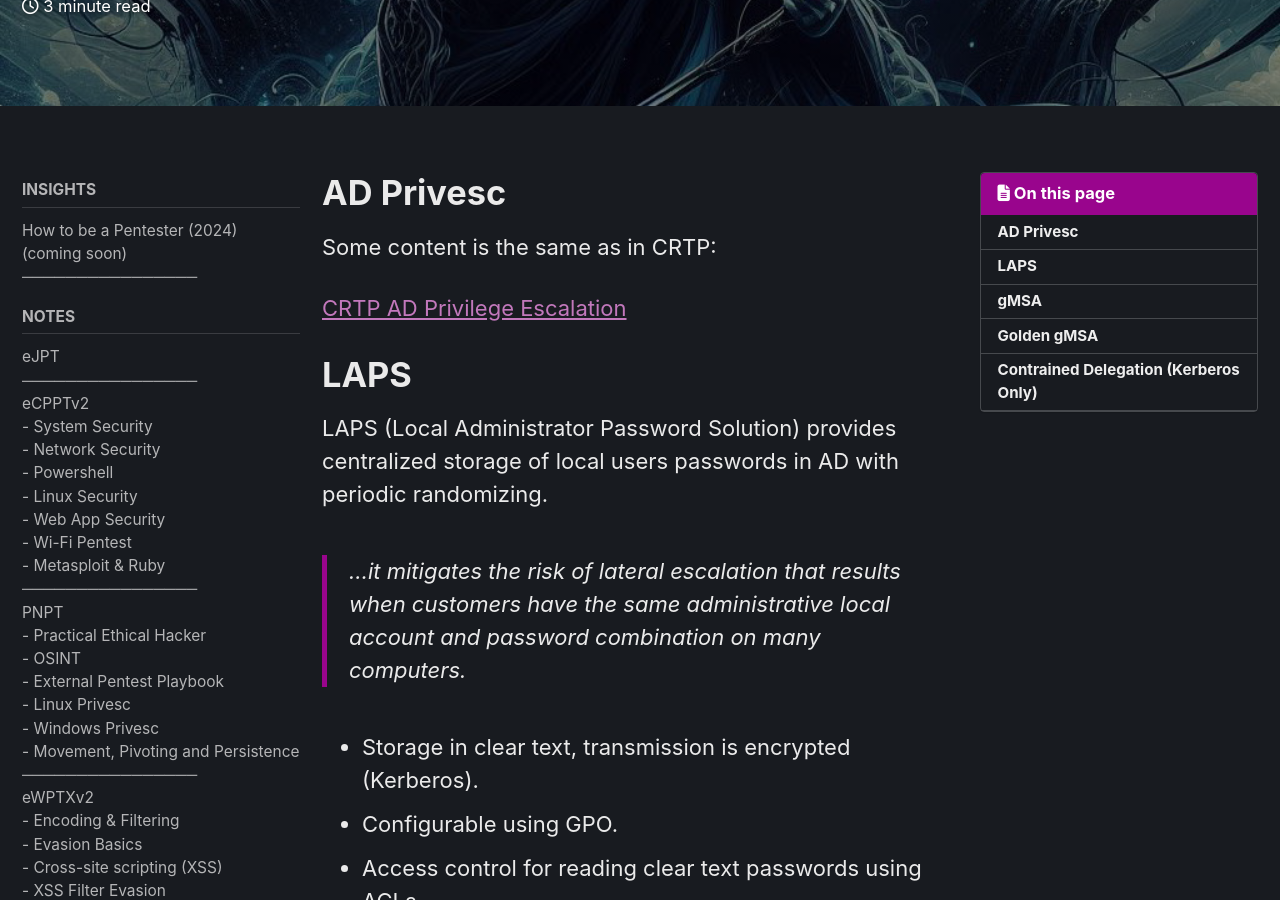
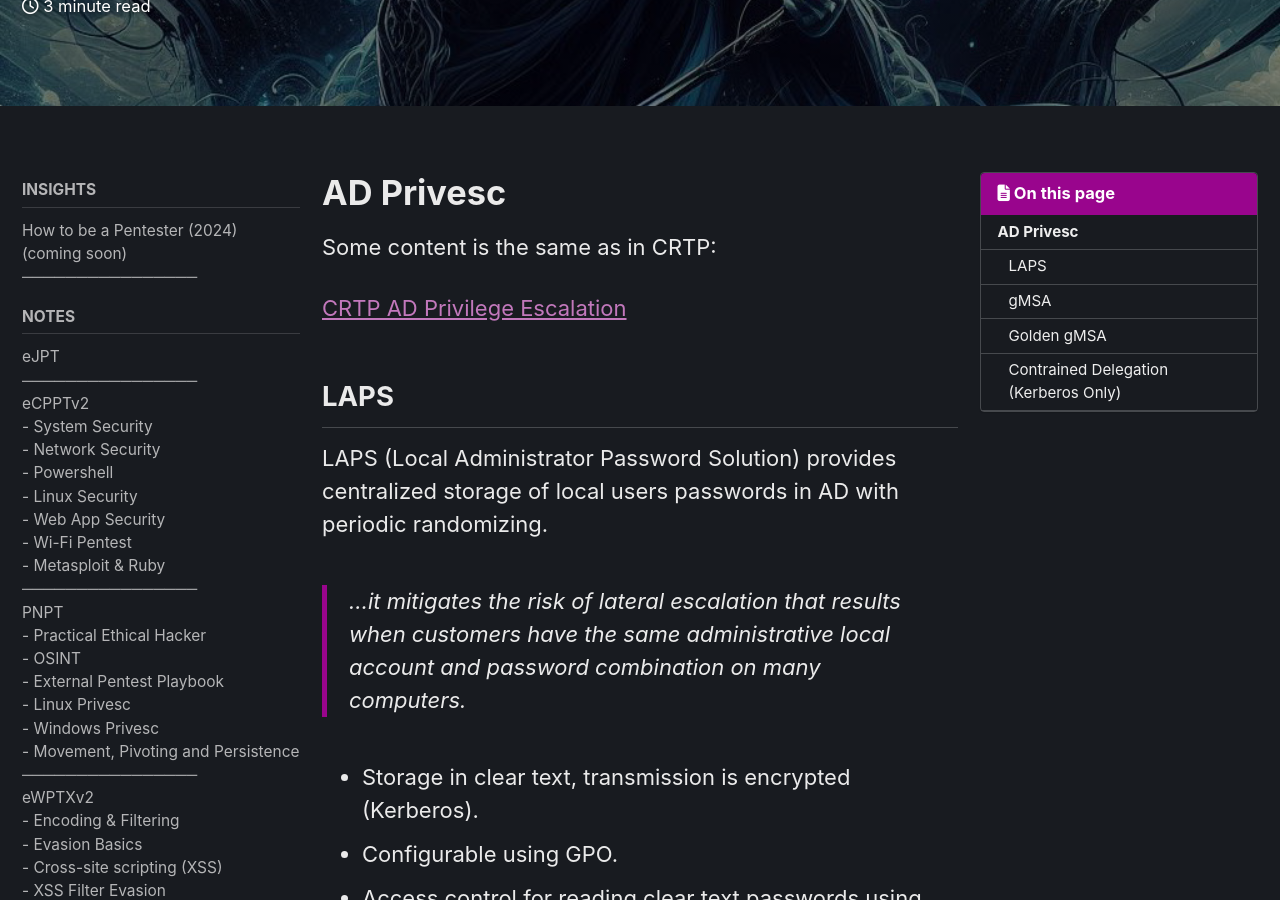
Before and after one commit to Johnermac/Johnermac.github.io, a Jekyll site: the page built from _posts/notes/crte/2023-12-28-adprivesc.md, in a window 1280 px wide and 900 px high, scrolled down 319 px. Built offline with Jekyll 4.4.1, drawn with Linux system fonts in a browser that asks for light colours; cached includes are drawn as plain includes; nearby versions of some CDN libraries.

````diff
--- a/_posts/notes/crte/2023-12-28-adprivesc.md
+++ b/_posts/notes/crte/2023-12-28-adprivesc.md
@@ -25,7 +25,7 @@ Some content is the same as in CRTP:
 
 [CRTP AD Privilege Escalation](https://johnermac.github.io/notes/crtp/domprivesc/)
 
-# LAPS
+## LAPS
 
 LAPS (Local Administrator Password Solution) provides centralized storage of local users passwords in AD with periodic randomizing.
 
@@ -81,7 +81,7 @@ Get-AdmPwdPassword -ComputerName <targetmachine>
 ```
 
 
-# gMSA
+## gMSA
 
 A group Managed Service Account (gMSA) provides automatic password management, SPN management and delegated administration for service accounts across multiple servers.
 
@@ -131,7 +131,7 @@ sekurlsa::pth /user:jumpone /domain:us.techcorp.local /ntlm:0a02c684cc0fa1744195
 **We can access the services and machines (server farms) that the account has access to**
 
 
-# Golden gMSA
+## Golden gMSA
 
 **gMSA password is calculated by leveraging the secret stored in KDS root key object**
 
@@ -158,7 +158,7 @@ We need following attributes of the KDS root key to compute the Group Key Envelo
 
 
 
-# Contrained Delegation (Kerberos Only)
+## Contrained Delegation (Kerberos Only)
 
 > It requires an additional forwardable ticket to invoke S4U2Proxy.
 
````
Also changed, not shown: _posts/notes/crte/2023-12-27-latmov.md (+1 -1 lines), _posts/notes/ejpt/2023-11-18-ejpt.md (+4 -1 lines).
